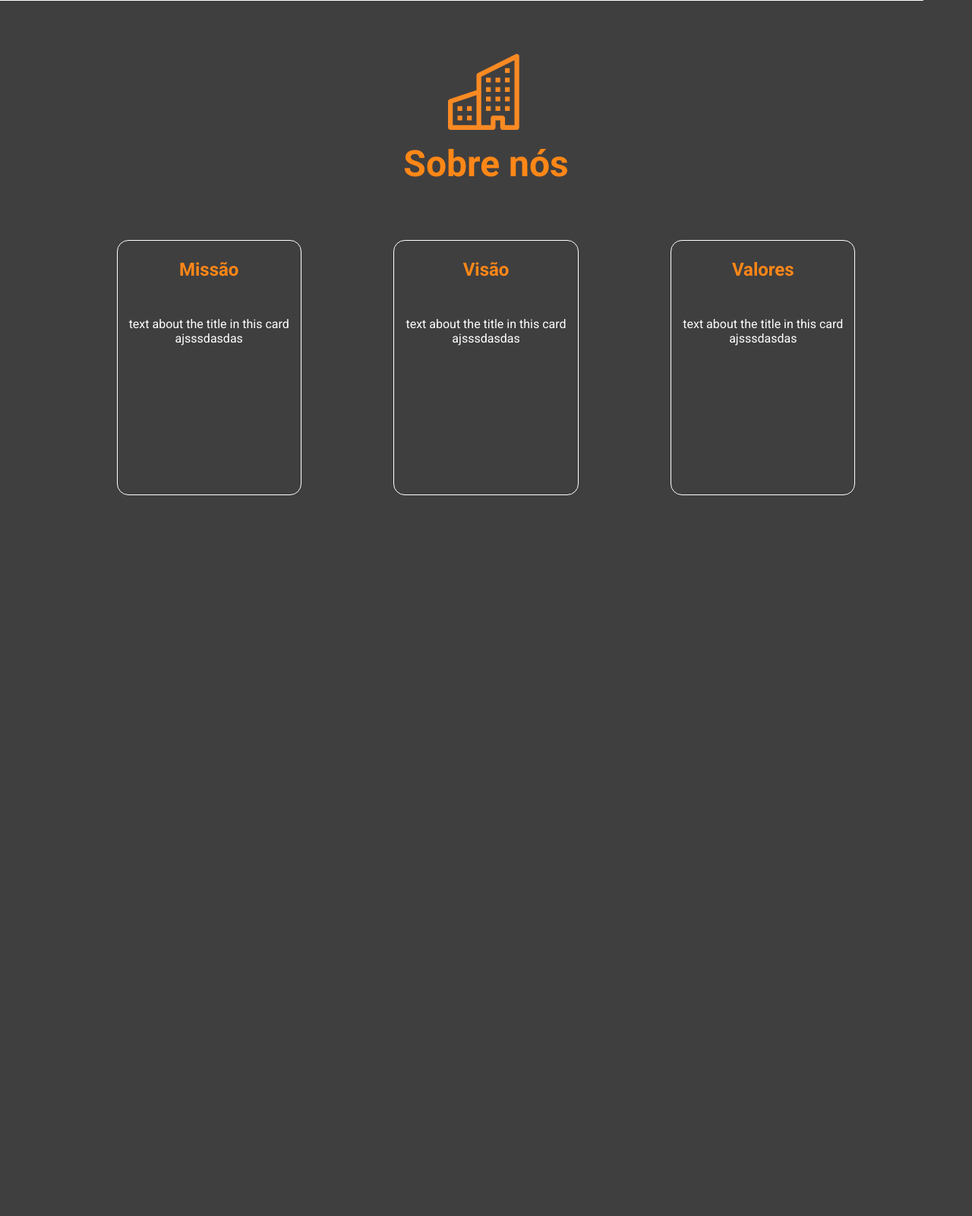
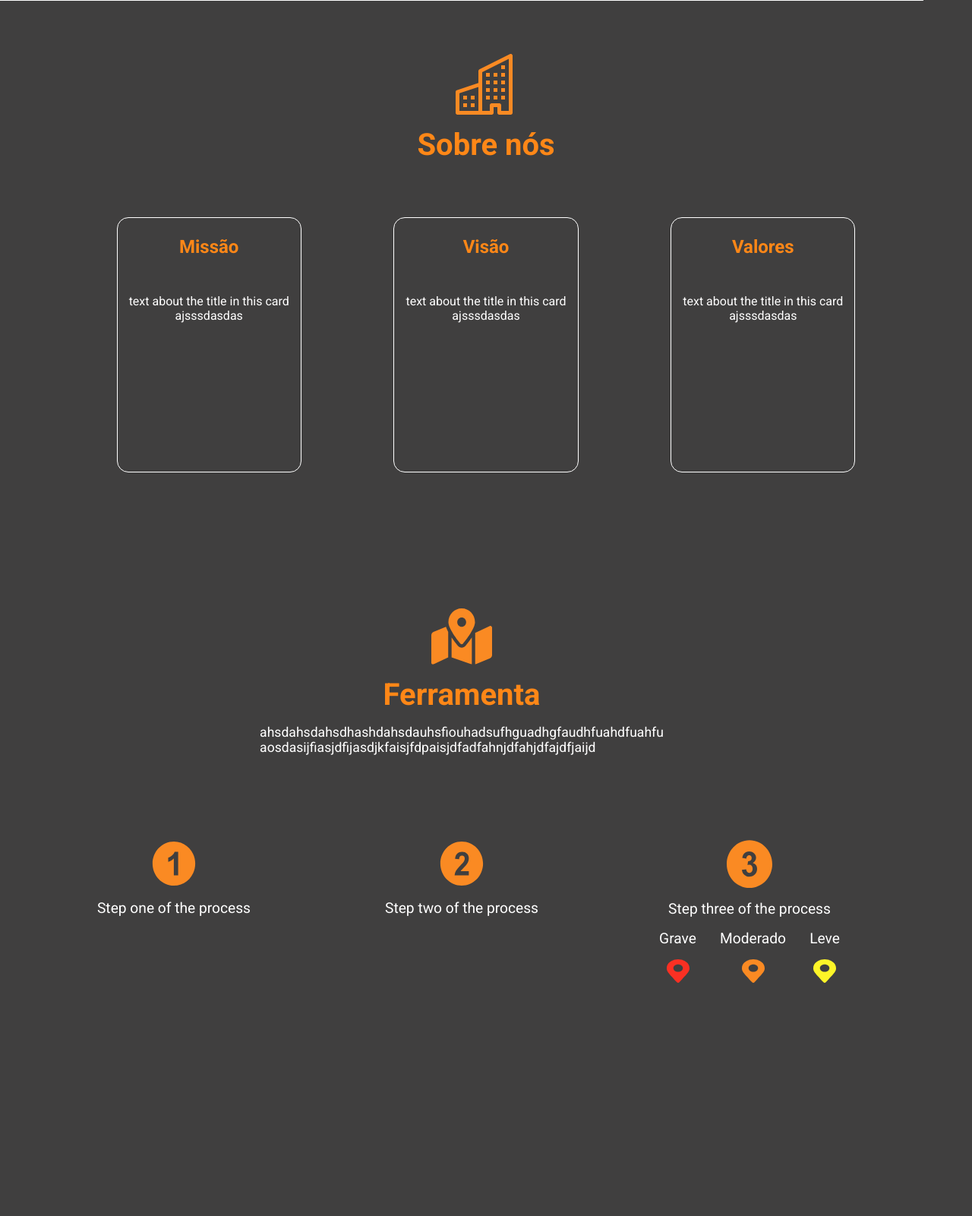
Before and after one commit to derickmilanez/projetoibrand, a PHP site: page / in a window 1280 px wide. Shown: the part 769-2370 px from the top of the page at 76% size. Before the commit the page ends 1421 px from the top, so only its background shows below. Run offline with PHP 8.4, Linux system fonts and the light colour scheme.

Commit message:
Tool  page finished

```diff
--- a/index.html
+++ b/index.html
@@ -9,6 +9,7 @@
     <link href="./styles/header.css" rel="stylesheet" type="text/css" />
     <link href="./styles/home.css" rel="stylesheet" type="text/css" />
     <link href="./styles/about.css" rel="stylesheet" type="text/css" />
+    <link href="./styles/tool.css" rel="stylesheet" type="text/css" />
 
     <title>IBRAND</title>
 </head>
@@ -45,5 +46,42 @@
             </div>
         </div>
     </div>
+    <div class="tool-container">
+        <img src="./assets/map.svg" alt="Ferramenta" />
+        <h2>Ferramenta</h3>
+        <p>ahsdahsdahsdhashdahsdauhsfiouhadsufhguadhgfaudhfuahdfuahfu<br />
+            aosdasijfiasjdfijasdjkfaisjfdpaisjdfadfahnjdfahjdfajdfjaijd
+        </p>
+        <div id="steps-container">
+            <div class="step">
+                <img src="./assets/one.svg" alt="One" />
+                <p>Step one of the process</p>
+            </div>
+            <div class="step">
+                <img src="./assets/two.svg" alt="Two" />
+                <p>Step two of the process</p>
+            </div>
+            <div class="step lastone">
+                <img src="./assets/three.svg" alt="Three" />
+                <p>Step three of the process</p>
+                <div id="markers">
+                    <ul>
+                        <li>
+                            <p>Grave</p>
+                            <img src="./assets/marker3.svg" alt="Marker"/>
+                        </li>
+                        <li>
+                            <p>Moderado</p>
+                            <img src="./assets/marker-2.svg" alt="Maker"/>
+                        </li>
+                        <li>
+                            <p>Leve</p>
+                            <img src="./assets/marker1.svg" alt="Marker"/>
+                        </li>
+                    </ul>
+                </div>
+            </div>
+        </div>
+    </div>
 </body>
 </html>
--- a/styles/about.css
+++ b/styles/about.css
@@ -8,12 +8,12 @@
 
 }
 .about-container img {
-    width: 100px;
+    width: 80px;
     margin-top: 70px;
 }
 
 .about-container h2 {
-    font-size: 3rem;
+    font-size: 2.5rem;
     margin-top: 1rem;
     color: var(--sub-color);
 }
--- /dev/null
+++ b/styles/tool.css
@@ -0,0 +1,84 @@
+.tool-container{
+    width: 95vw;
+    height: 100vh;
+
+    display: flex;
+    flex-direction: column;
+    justify-content: center;
+    align-items: center;
+}
+
+.tool-container > img {
+    width: 80px;
+}
+
+.tool-container h2 {
+    font-size: 2.5rem;
+    margin-top: 1rem;
+    color: var(--sub-color);
+}
+
+.tool-container  > p {
+    color: var(--white-color);
+    font-size: 1.1rem;
+    margin-top: 1rem;
+}
+
+.tool-container #steps-container{
+    width: 100%;
+    height: 80%;
+
+    display: flex;
+    justify-content: space-evenly;
+    margin-top: 7rem;
+}
+
+.tool-container #steps-container .step{
+    width: 300px;
+    height: 300px;
+
+    display: flex;
+    flex-direction: column;
+    align-items: center;
+}
+
+.tool-container #steps-container .step > img {
+    width: 60px;
+}
+
+.tool-container #steps-container .step p {
+    color: var(--white-color);
+    font-size: 1.2rem;
+    margin-top: 1rem;
+}
+
+.tool-container #steps-container .step.lastone {
+    height: 300px;
+}
+
+.tool-container #steps-container .step.lastone img {
+    width: 60px;
+}
+
+.tool-container #steps-container .step.lastone #markers{
+    width: 100%;
+    height: 100%;
+}
+
+.tool-container #steps-container .step.lastone #markers ul {
+    list-style-type: none;
+    display: flex;
+    justify-content: space-evenly;
+}
+
+.tool-container #steps-container .step.lastone #markers ul li {
+    display: flex;
+    flex-direction: column;
+    justify-content: center;
+    align-items: center;
+}
+
+.tool-container #steps-container .step.lastone #markers ul li img {
+    width: 30px;
+    margin-top: 1rem;
+}
```
